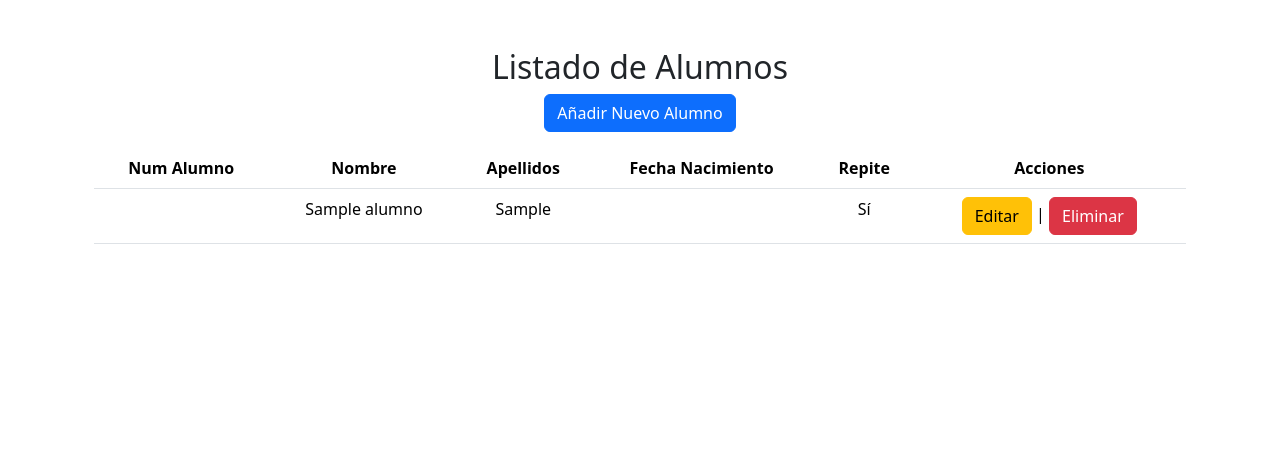
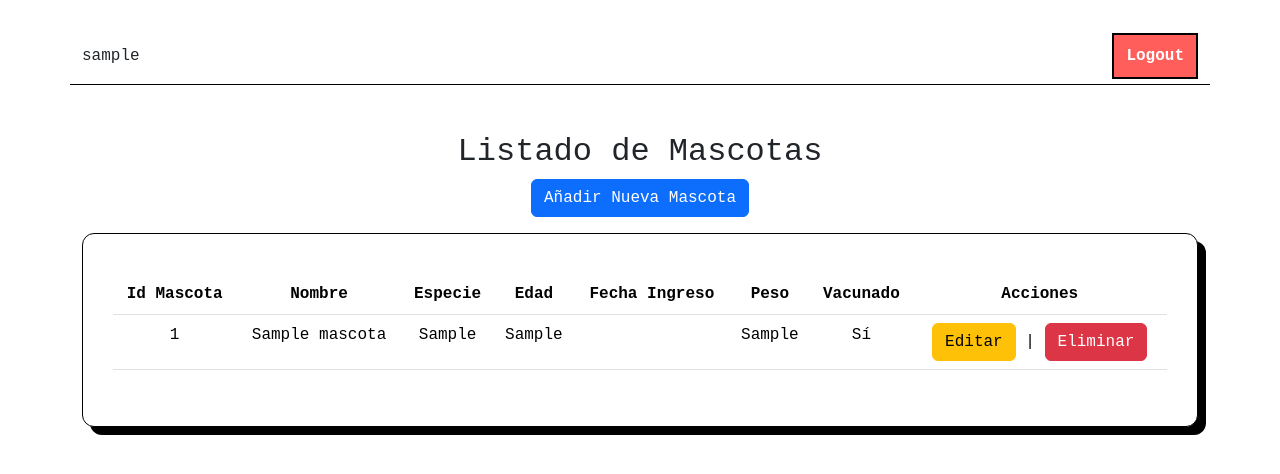
Before and after one commit to camiliillo18/crud-php, a PHP site: page /index.php?action=crear in a window 1280 px wide. Shown: the top 474 px of the page. Run offline with PHP 8.4, Linux system fonts and the light colour scheme; the visitor is signed in with stand-in values (Sample User, id 1); tables that the repository leaves empty or names only in its code hold one stand-in row (values such as "Sample post"); data that the repository does not hold is empty.

Commit message:
Cambiado proyecto para que sea para una veterinaria, logout hecho, hash no hacia falta y estilos terminados

```diff
--- a/assets/css/editar.css
+++ b/assets/css/editar.css
@@ -27,7 +27,7 @@ input[type="checkbox"]:checked::after {
     font-size: 16px;
 }
 
-#volver-atras {
+.volver-atras {
     transition: all .3s;
     &:hover {
         transform: scale(1.2);
--- a/assets/css/login.css
+++ b/assets/css/login.css
@@ -14,16 +14,31 @@
 
 body {
   background-color: var(--secondary);
-  display: flex;
-  justify-content: center;
-  align-items: center;
   min-height: 100vh;
   padding: 20px;
+}
+
+a {
+  text-decoration: none !important;
 }
 
 .login-container {
   width: 100%;
   max-width: 400px;
+  border: 1px solid var(--primary);
+  padding: 40px 30px;
+  background-color: var(--secondary);
+  box-shadow: var(--shadow);
+  position: relative;
+  border-radius: 12px;
+}
+
+.header-container {
+  border-bottom: 1px solid var(--primary);
+}
+
+.listar-container {
+  width: 100%;
   border: 1px solid var(--primary);
   padding: 40px 30px;
   background-color: var(--secondary);
@@ -102,24 +117,6 @@ button:hover {
   transform: translate(-2px, -2px) !important;
 }
 
-a {
-  width: 100% !important;
-  padding: 12px !important;
-  background-color: var(--accent) !important;
-  color: var(--secondary) !important;
-  border: 2px solid var(--primary) !important;
-  font-size: 16px !important;
-  font-weight: bold !important;
-  cursor: pointer !important;
-  margin-top: 10px !important;
-  transition: all 0.3s !important;
-}
-
-a:hover {
-  box-shadow: 4px 4px 0px var(--primary) !important;
-  transform: translate(-2px, -2px) !important;
-}
-
 .divider {
   display: flex;
   align-items: center;
@@ -178,3 +175,24 @@ a:hover {
   box-shadow: 4px 4px 0px var(--primary);
   margin-bottom: 20px;
 }
+
+.text-neon {
+  text-shadow: 0 0 5px #FFF, 0 0 10px #FFF, 0 0 15px #FFF, 0 0 20px #49ff18, 0 0 30px #49FF18, 0 0 40px #49FF18, 0 0 55px #49FF18, 0 0 75px #49ff18, 2px 2px 2px rgba(18,206,30,0);
+}
+
+.a-btn {
+  padding: 12px !important;
+  background-color: var(--accent) !important;
+  color: var(--secondary) !important;
+  border: 2px solid var(--primary) !important;
+  font-size: 16px !important;
+  font-weight: bold !important;
+  cursor: pointer !important;
+  margin-top: 10px !important;
+  transition: all 0.3s !important;
+}
+
+.a-btn:hover {
+  box-shadow: 4px 4px 0px var(--primary) !important;
+  transform: translate(-2px, -2px) !important;
+}
--- a/controllers/AlumnoController.php
+++ /dev/null
@@ -1,84 +0,0 @@
-<?php
-// controllers/AlumnoController.php
-include_once 'config/Database.php';
-include_once 'models/Alumno.php';
-
-class AlumnoController
-{
-    private $db;
-    private $alumno; // objeto alumno, para controlar intercambios bd-memoria ppal
-
-    public function __construct() {
-        $database = new Database();
-        $this->db = $database->getConnection();
-        $this->alumno = new Alumno($this->db);
-    }
-
-    public function index() {
-        $stmt = $this->alumno->read();               // invoca la operación read del modelo (SELECT * de la tabla entera)
-        $alumnos = $stmt->fetchAll(PDO::FETCH_ASSOC);// lo convierte todo al formato array asociativo (es un array de filas)
-        include 'views/listar.php';                  // incluye aquí el código de listar (mostrar tabla por pantalla)
-    }
-
-    public function create() {
-        if ($_SERVER["REQUEST_METHOD"] == "POST") {
-            $this->alumno->nombre = $_POST['nombre'];
-            $this->alumno->apellidos = $_POST['apellidos'];
-            $this->alumno->fechaNacimiento = $_POST['fechaNacimiento'];
-            $this->alumno->repite = isset($_POST['repite']) ? 1 : 0;
-
-            if ($this->alumno->create()) {
-                header("Location: index.php?action=index&message=created");
-                exit();
-            } else {
-                $error = "Error al crear alumno.";
-                include 'views/crear.php'; // Recargar vista con error
-            }
-        } else {
-            include 'views/crear.php';
-        }
-    }
-
-    public function edit() {
-        if ($_SERVER["REQUEST_METHOD"] == "POST") {
-            // Lógica de actualización (UPDATE)
-            $this->alumno->numAlumno = $_POST['numAlumno'];
-            $this->alumno->nombre = $_POST['nombre'];
-            $this->alumno->apellidos = $_POST['apellidos'];
-            $this->alumno->fechaNacimiento = $_POST['fechaNacimiento'];
-            $this->alumno->repite = isset($_POST['repite']) ? 1 : 0;
-
-            if ($this->alumno->update()) {
-                header("Location: index.php?action=index&message=updated");
-                exit();
-            } else {
-                $error = "Error al actualizar.";
-            }
-        }
-
-        // Lógica para mostrar el formulario de edición (READ ONE)
-        if (isset($_GET['id'])) {
-            $this->alumno->numAlumno = $_GET['id'];
-            $this->alumno->readOne();
-            if ($this->alumno->nombre) {
-                $alumno_data = (object)['numAlumno' => $this->alumno->numAlumno, 'nombre' => $this->alumno->nombre, 'apellidos' => $this->alumno->apellidos, 'fechaNacimiento' => $this->alumno->fechaNacimiento, 'repite' => $this->alumno->repite];
-                include 'views/editar.php';
-            } else {
-                echo "Alumno no encontrado.";
-            }
-        }
-    }
-
-    public function delete() {  // esta operación NO TIENE VISTA ASOCIADA, solo mensajes                                                                  // de confirmación o error
-        if (isset($_GET['id'])) {
-            $this->alumno->numAlumno = $_GET['id'];
-            if ($this->alumno->delete()) {
-                header("Location: index.php?action=index&message=deleted");
-                exit();
-            } else {
-                header("Location: index.php?action=index&message=error_delete");
-                exit();
-            }
-        }
-    }
-}
--- a/controllers/AuthController.php
+++ b/controllers/AuthController.php
@@ -19,7 +19,7 @@ class AuthController {
             if ($datos_db && $password_escrita == $datos_db['password']) {
                 session_start();
                 $_SESSION['logueado'] = true;
-                $_SESSION['nombre_usuario'] = $datos_db['username'];
+                $_SESSION['nombre_usuario'] = $datos_db['usuario'];
 
                 header("Location: index.php?action=index"); // Te manda a la lista de alumnos
                 exit;
--- /dev/null
+++ b/controllers/MascotaController.php
@@ -0,0 +1,88 @@
+<?php
+// controllers/MascotaController.php
+include_once 'config/Database.php';
+include_once 'models/Mascota.php';
+
+class MascotaController
+{
+    private $db;
+    private $mascota; // objeto mascota, para controlar intercambios bd-memoria ppal
+
+    public function __construct() {
+        $database = new Database();
+        $this->db = $database->getConnection();
+        $this->mascota = new Mascota($this->db);
+    }
+
+    public function index() {
+        $stmt = $this->mascota->read();               // invoca la operación read del modelo (SELECT * de la tabla entera)
+        $mascotas = $stmt->fetchAll(PDO::FETCH_ASSOC);// lo convierte todo al formato array asociativo (es un array de filas)
+        include 'views/listar.php';                  // incluye aquí el código de listar (mostrar tabla por pantalla)
+    }
+
+    public function create() {
+        if ($_SERVER["REQUEST_METHOD"] == "POST") {
+            $this->mascota->nombre = $_POST['nombre'];
+            $this->mascota->especie = $_POST['especie'];
+            $this->mascota->edad = $_POST['edad'];
+            $this->mascota->fechaIngreso = $_POST['fechaIngreso'];
+            $this->mascota->peso = $_POST['peso'];
+            $this->mascota->vacunado = isset($_POST['vacunado']) ? 1 : 0;
+
+            if ($this->mascota->create()) {
+                header("Location: index.php?action=index&message=created");
+                exit();
+            } else {
+                $error = "Error al crear mascota.";
+                include 'views/crear.php'; // Recargar vista con error
+            }
+        } else {
+            include 'views/crear.php';
+        }
+    }
+
+    public function edit() {
+        if ($_SERVER["REQUEST_METHOD"] == "POST") {
+            // Lógica de actualización (UPDATE)
+            $this->mascota->idmascota = $_POST['idmascota'];
+            $this->mascota->nombre = $_POST['nombre'];
+            $this->mascota->especie = $_POST['especie'];
+            $this->mascota->edad = $_POST['edad'];
+            $this->mascota->fechaIngreso = $_POST['fechaIngreso'];
+            $this->mascota->peso = $_POST['peso'];
+            $this->mascota->vacunado = isset($_POST['vacunado']) ? 1 : 0;
+
+            if ($this->mascota->update()) {
+                header("Location: index.php?action=index&message=updated");
+                exit();
+            } else {
+                $error = "Error al actualizar.";
+            }
+        }
+
+        // Lógica para mostrar el formulario de edición (READ ONE)
+        if (isset($_GET['id'])) {
+            $this->mascota->idmascota = $_GET['id'];
+            $this->mascota->readOne();
+            if ($this->mascota->nombre) {
+                $mascota_data = (object)['idmascota' => $this->mascota->idmascota, 'nombre' => $this->mascota->nombre, 'especie' => $this->mascota->especie, 'edad' => $this->mascota->edad, 'fechaIngreso' => $this->mascota->fechaIngreso, 'peso' => $this->mascota->peso, 'vacunado' => $this->mascota->vacunado];
+                include 'views/editar.php';
+            } else {
+                echo "Mascota no encontrada.";
+            }
+        }
+    }
+
+    public function delete() {  // esta operación NO TIENE VISTA ASOCIADA, solo mensajes                                                                  // de confirmación o error
+        if (isset($_GET['id'])) {
+            $this->mascota->idmascota = $_GET['id'];
+            if ($this->mascota->delete()) {
+                header("Location: index.php?action=index&message=deleted");
+                exit();
+            } else {
+                header("Location: index.php?action=index&message=error_delete");
+                exit();
+            }
+        }
+    }
+}
--- a/index.php
+++ b/index.php
@@ -19,11 +19,11 @@ if (!isset($_SESSION['logueado']) && $action !== 'login') {
 }
 
 // 5. Cargamos los controladores
-require_once './controllers/AlumnoController.php';
+require_once './controllers/MascotaController.php';
 require_once './controllers/AuthController.php';
 
 // 6. Creamos las instancias pasándole la base de datos ($db)
-$controller = new AlumnoController($db);
+$controller = new MascotaController($db);
 $controllerLogin = new AuthController($db);
 
 // 7. El Switch de rutas
--- a/models/Alumno.php
+++ /dev/null
@@ -1,100 +0,0 @@
-<?php
-// models/Alumno.php
-class Alumno
-{  // atributos relativos a la conexión/correspondencia con la Base de Datos, visibilidad private
-    private $conn;
-    private $table_name = "alumnos";
-
-   // las columnas de la tabla son atributos de visibilidad public
-    public $numAlumno;
-    public $nombre;
-    public $apellidos;
-    public $fechaNacimiento;
-    public $repite;
-
-    public function __construct($db)          // establecer conexión
-    {
-        $this->conn = $db;
-    }
-
-    // Método para leer todos los alumnos. Devuelve la tabla entera
-    public function read()
-    {
-        $query = "SELECT * FROM " . $this->table_name . " ORDER BY numAlumno ASC";
-        $stmt = $this->conn->prepare($query);
-        $stmt->execute();
-        return $stmt;
-    }
-
-    // Método para crear un alumno
-    public function create()
-    {
-        $query = "INSERT INTO " . $this->table_name . " SET nombre=:nombre, apellidos=:apellidos, fechaNacimiento=:fechaNacimiento, repite=:repite";
-        $stmt = $this->conn->prepare($query);
-
-        // Limpiar y enlazar parámetros
-        $this->nombre = $this->nombre;
-        $this->apellidos = $this->apellidos;
-        // ... validaciones si fueran necesarias
-
-        $stmt->bindParam(":nombre", $this->nombre);                            // en insertar no se pide la clave primaria
-        $stmt->bindParam(":apellidos", $this->apellidos);                      // es autoincremental
-        $stmt->bindParam(":fechaNacimiento", $this->fechaNacimiento);
-        $stmt->bindParam(":repite", $this->repite, PDO::PARAM_INT);            // se convierte explicitamente en entero
-																																						   // debería ser una casilla de verificación OJO
-
-        if ($stmt->execute()) {
-            return true;
-        }
-        return false;
-    }
-
-    // Método para leer un solo alumno (para editar)
-    public function readOne()
-    {
-        $query = "SELECT * FROM " . $this->table_name . " WHERE numAlumno = ? LIMIT 0,1";
-        $stmt = $this->conn->prepare($query);
-        $stmt->bindParam(1, $this->numAlumno);
-        $stmt->execute();                      // después de un select siempre se obtiene una tabla, y hay que "cortar" filas
-        $row = $stmt->fetch(PDO::FETCH_ASSOC); // aquí se extrae una fila como si fuera un array asociativo
-                                               // podía haber puesto, que fuera como un objeto FETCH_OBJ
-
-        if ($row) {                            // ahora se procesa cada campo con las key del array asociativo
-            $this->nombre = $row['nombre'];    // si se hubiera convertido en un objeto, trabajaría con $row -> nombre
-            $this->apellidos = $row['apellidos'];
-            $this->fechaNacimiento = $row['fechaNacimiento'];
-            $this->repite = $row['repite'];
-        }
-    }
-
-    // Método para actualizar un alumno
-    public function update()
-    {
-        $query = "UPDATE " . $this->table_name . " SET nombre=:nombre, apellidos=:apellidos, fechaNacimiento=:fechaNacimiento, repite=:repite WHERE numAlumno=:numAlumno";
-        $stmt = $this->conn->prepare($query);
-
-        $stmt->bindParam(':nombre', $this->nombre);                          // aquí se procesan los datos desde el objeto alumno
-        $stmt->bindParam(':apellidos', $this->apellidos);                    // y se vuelcan en la sentencia SQL
-        $stmt->bindParam(':fechaNacimiento', $this->fechaNacimiento);
-        $stmt->bindParam(':repite', $this->repite, PDO::PARAM_INT);          // la cadena obtenida en el formulario se convierte en int
-        $stmt->bindParam(':numAlumno', $this->numAlumno, PDO::PARAM_INT);
-
-        if ($stmt->execute()) {
-            return true;
-        }
-        return false;
-    }
-
-    // Método para eliminar un alumno
-    public function delete()
-    {
-        $query = "DELETE FROM " . $this->table_name . " WHERE numAlumno = ?";
-        $stmt = $this->conn->prepare($query);
-        $stmt->bindParam(1, $this->numAlumno, PDO::PARAM_INT);
-
-        if ($stmt->execute()) {
-            return true;
-        }
-        return false;
-    }
-}
--- /dev/null
+++ b/models/Mascota.php
@@ -0,0 +1,122 @@
+<?php
+// models/Mascota.php
+class Mascota
+{  // atributos relativos a la conexión/correspondencia con la Base de Datos, visibilidad private
+    private $conn;
+    private $table_name = "mascotas";
+
+   // las columnas de la tabla son atributos de visibilidad public
+    public $idmascota;
+    public $nombre;
+    public $especie;
+    public $edad;
+    public $fechaIngreso;
+    public $peso;
+    public $vacunado;
+
+    public function __construct($db)          // establecer conexión
+    {
+        $this->conn = $db;
+    }
+
+    // Método para leer todas las mascotas. Devuelve la tabla entera
+    public function read()
+    {
+        $query = "SELECT * FROM " . $this->table_name . " ORDER BY idmascota ASC";
+        $stmt = $this->conn->prepare($query);
+        $stmt->execute();
+        return $stmt;
+    }
+
+    // Método para crear una mascota
+    public function create()
+    {
+        $query = "INSERT INTO " . $this->table_name . " SET nombre=:nombre, especie=:especie, edad=:edad, fechaIngreso=:fechaIngreso, peso=:peso, vacunado=:vacunado";
+        $stmt = $this->conn->prepare($query);
+
+        // Limpiar y enlazar parámetros
+        $this->nombre = $this->nombre;
+        $this->especie = $this->especie;
+        $this->edad = $this->edad;
+        $this->fechaIngreso = $this->fechaIngreso;
+        $this->peso = $this->peso;
+        $this->vacunado = $this->vacunado;
+
+        // ... validaciones si fueran necesarias
+
+        $stmt->bindParam(":nombre", $this->nombre);                            // en insertar no se pide la clave primaria
+        $stmt->bindParam(":especie", $this->especie);                      // es autoincremental
+        $stmt->bindParam(":edad", $this->edad);
+        $stmt->bindParam(":fechaIngreso", $this->fechaIngreso);
+        $stmt->bindParam(":peso", $this->peso);
+        $stmt->bindParam(":vacunado", $this->vacunado, PDO::PARAM_INT);            // se convierte explicitamente en entero
+																																						   // debería ser una casilla de verificación OJO
+
+        if ($stmt->execute()) {
+            return true;
+        }
+        return false;
+    }
+
+    // Método para leer una sola mascota (para editar)
+    public function readOne()
+    {
+        $query = "SELECT * FROM " . $this->table_name . " WHERE idmascota = ? LIMIT 0,1";
+        $stmt = $this->conn->prepare($query);
+        $stmt->bindParam(1, $this->idmascota);
+        $stmt->execute();                      // después de un select siempre se obtiene una tabla, y hay que "cortar" filas
+        $row = $stmt->fetch(PDO::FETCH_ASSOC); // aquí se extrae una fila como si fuera un array asociativo
+                                               // podía haber puesto, que fuera como un objeto FETCH_OBJ
+
+        if ($row) {                            // ahora se procesa cada campo con las key del array asociativo
+            $this->nombre = $row['nombre'];    // si se hubiera convertido en un objeto, trabajaría con $row -> nombre
+            $this->especie = $row['especie'];
+            $this->edad = $row['edad'];
+            $this->fechaIngreso = $row['fechaIngreso'];
+            $this->peso = $row['peso'];
+            $this->vacunado = $row['vacunado'];
+        }
+    }
+
+    // Método para actualizar una mascota
+    public function update()
+    {
+        $query = "UPDATE " . $this->table_name . " SET nombre=:nombre, especie=:especie, edad=:edad, fechaIngreso=:fechaIngreso, peso=:peso, vacunado=:vacunado WHERE idmascota=:idmascota";
+        $stmt = $this->conn->prepare($query);
+
+        $stmt->bindParam(':nombre', $this->nombre);                          // aquí se procesan los datos desde el objeto alumno
+        $stmt->bindParam(':especie', $this->especie);                    // y se vuelcan en la sentencia SQL
+        $stmt->bindParam(':edad', $this->edad);
+        $stmt->bindParam(':fechaIngreso', $this->fechaIngreso);
+        $stmt->bindParam(':peso', $this->peso);
+        $stmt->bindParam(':vacunado', $this->vacunado, PDO::PARAM_INT);          // la cadena obtenida en el formulario se convierte en int
+        $stmt->bindParam(':idmascota', $this->idmascota, PDO::PARAM_INT);
+
+        if ($stmt->execute()) {
+            echo "Correcto";
+            return true;
+        } else {
+            // --- CÓDIGO DE DEPURACIÓN AQUÍ ---
+            echo "<h3>Error al actualizar:</h3>";
+            echo "<pre>";
+            print_r($stmt->errorInfo()); // Esto te dirá el error exacto de SQL
+            echo "</pre>";
+            echo "ID que intentas editar: " . $this->idmascota;
+            die(); // Detenemos la ejecución para que puedas leer el error
+            // ---------------------------------
+        }
+    }
+
+    // Método para eliminar una mascota
+    public function delete()
+    {
+        $query = "DELETE FROM " . $this->table_name . " WHERE idmascota = ?";
+        $stmt = $this->conn->prepare($query);
+        $stmt->bindParam(1, $this->idmascota, PDO::PARAM_INT);
+
+        if ($stmt->execute()) {
+            return true;
+        }
+        return false;
+    }
+}
--- a/views/listar.php
+++ b/views/listar.php
@@ -6,11 +6,16 @@
     <meta charset="UTF-8">
     <title>Listado de Alumnos (MVC)</title>
     <link href="https://cdn.jsdelivr.net/npm/bootstrap@5.3.8/dist/css/bootstrap.min.css" rel="stylesheet" integrity="sha384-sRIl4kxILFvY47J16cr9ZwB07vP4J8+LH7qKQnuqkuIAvNWLzeN8tE5YBujZqJLB" crossorigin="anonymous">
+    <link rel="stylesheet" href="/CRUD-PHP/assets/css/login.css">
 </head>
 
 <body>
+    <div class="d-flex justify-content-between container w-100 my-4 header-container">
+        <p><?php echo $_SESSION['nombre_usuario'] ?><p>
+        <p class="text-end "><a class="a-btn" href="/CRUD-PHP/views/logout.php">Logout</a></p>
+    </div>
     <div class="container my-5">
-        <h2 class="text-center">Listado de Alumnos</h2>
+        <h2 class="text-center">Listado de Mascotas</h2>
 
         <?php if (isset($_GET['message'])): ?>
             <div class="message">
@@ -18,38 +23,42 @@
                 // aquí se mostrarían los diferentes mensajes de confirmación tras la realización
                 // de cualquiera de las 3 operaciones restantes: crear, modificar, eliminar
                 // ya que volveremos a esta vista
-                if ($_GET['message'] == 'created') echo 'Alumno creado correctamente.';
-                if ($_GET['message'] == 'updated') echo 'Alumno actualizado correctamente.';
-                if ($_GET['message'] == 'deleted') echo 'Alumno eliminado correctamente.';
+                if ($_GET['message'] == 'created') echo '<p class="text-center text-success text-neon my-4">Mascota creada correctamente.</p>';
+                if ($_GET['message'] == 'updated') echo '<p class="text-center text-success text-neon my-4">Mascota actualizada correctamente.</p>';
+                if ($_GET['message'] == 'deleted') echo '<p class="text-center text-success text-neon my-4">Mascota eliminada correctamente.</p>';
                 ?>
             </div>
         <?php endif; ?>
 
-        <p class="text-center"><a class="btn btn-primary" href="index.php?action=create">Añadir Nuevo Alumno</a></p>
-        <div class="container">
+        <p class="text-center"><a class="btn btn-primary" href="index.php?action=create">Añadir Nueva Mascota</a></p>
+        <div class="container listar-container">
             <table class="table table-hover text-center">
                 <thead>
                     <tr>
-                        <th>Num Alumno</th>
+                        <th>Id Mascota</th>
                         <th>Nombre</th>
-                        <th>Apellidos</th>
-                        <th>Fecha Nacimiento</th>
-                        <th>Repite</th>
+                        <th>Especie</th>
+                        <th>Edad</th>
+                        <th>Fecha Ingreso</th>
+                        <th>Peso</th>
+                        <th>Vacunado</th>
                         <th>Acciones</th>
                     </tr>
                 </thead>
                 <tbody>
-                    <?php foreach ($alumnos as $alumno): ?><!-- alumno es una colección de filas de la tabla -->
+                    <?php foreach ($mascotas as $mascota): ?><!-- mascota es una colección de filas de la tabla -->
                         <tr>
-                            <td><?php echo $alumno['numAlumno']; ?></td>
-                            <td><?php echo htmlspecialchars($alumno['nombre']); ?></td>
-                            <td><?php echo htmlspecialchars($alumno['apellidos']); ?></td>
-                            <td><?php echo htmlspecialchars($alumno['fechaNacimiento']); ?></td>
-                            <td><?php echo $alumno['repite'] ? 'Sí' : 'No'; ?></td>
+                            <td><?php echo $mascota['idmascota']; ?></td>
+                            <td><?php echo htmlspecialchars($mascota['nombre']); ?></td>
+                            <td><?php echo htmlspecialchars($mascota['especie']); ?></td>
+                            <td><?php echo htmlspecialchars($mascota['edad']); ?></td>
+                            <td><?php echo htmlspecialchars($mascota['fechaIngreso']); ?></td>
+                            <td><?php echo htmlspecialchars($mascota['peso']); ?></td>
+                            <td><?php echo $mascota['vacunado'] ? 'Sí' : 'No'; ?></td>
                             <td>
                                 <!-- en la última celda incluimos los botones para ir a borrar o editar una fila -->
-                                <a href="index.php?action=edit&id=<?php echo $alumno['numAlumno']; ?>" class="btn btnn btn-warning">Editar</a> |
-                                <a href="index.php?action=delete&id=<?php echo $alumno['numAlumno']; ?>" onclick="return confirm('¿Estás seguro?');" class="btn btn-danger">Eliminar</a>
+                                <a href="index.php?action=edit&id=<?php echo $mascota['idmascota']; ?>" class="btn btnn btn-warning">Editar</a> |
+                                <a href="index.php?action=delete&id=<?php echo $mascota['idmascota']; ?>" onclick="return confirm('¿Estás seguro?');" class="btn btn-danger">Eliminar</a>
                             </td>
                         </tr>
                     <?php endforeach; ?>
--- a/views/logout.php
+++ b/views/logout.php
@@ -1,4 +1,5 @@
 <?php
+    session_start();
     $_SESSION = [];
     // Con este if preguntamos si las sesiones usan cookies
     if (ini_get("session.use_cookies")) {
@@ -23,4 +24,4 @@
         );
     }
     session_destroy();
-    header("Location:./index.php");
+    header("Location:../index.php");
```
Also changed, not shown: views/crear.php (+20 -10 lines), views/editar.php (+14 -12 lines).
